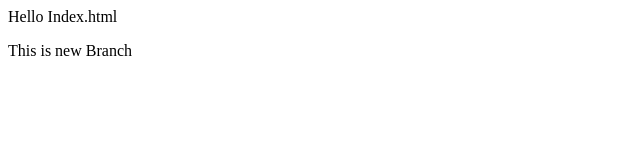
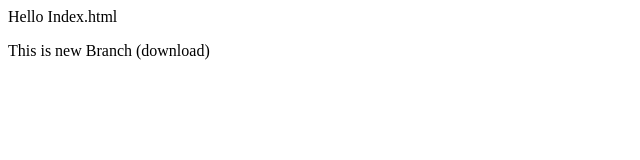
Before and after one commit to ajayak5235/localrepo, a plain HTML site: page index.html in a window 1280 px wide. Shown: the full height of the page, 0-640 px from the left. Drawn offline with Linux system fonts and the light colour scheme.

Commit message:
Add Download

```diff
--- a/index.html
+++ b/index.html
@@ -1,2 +1,2 @@
 <p>Hello Index.html</p>
-<p>This is new Branch</p>
+<p>This is new Branch (download)</p>
```
